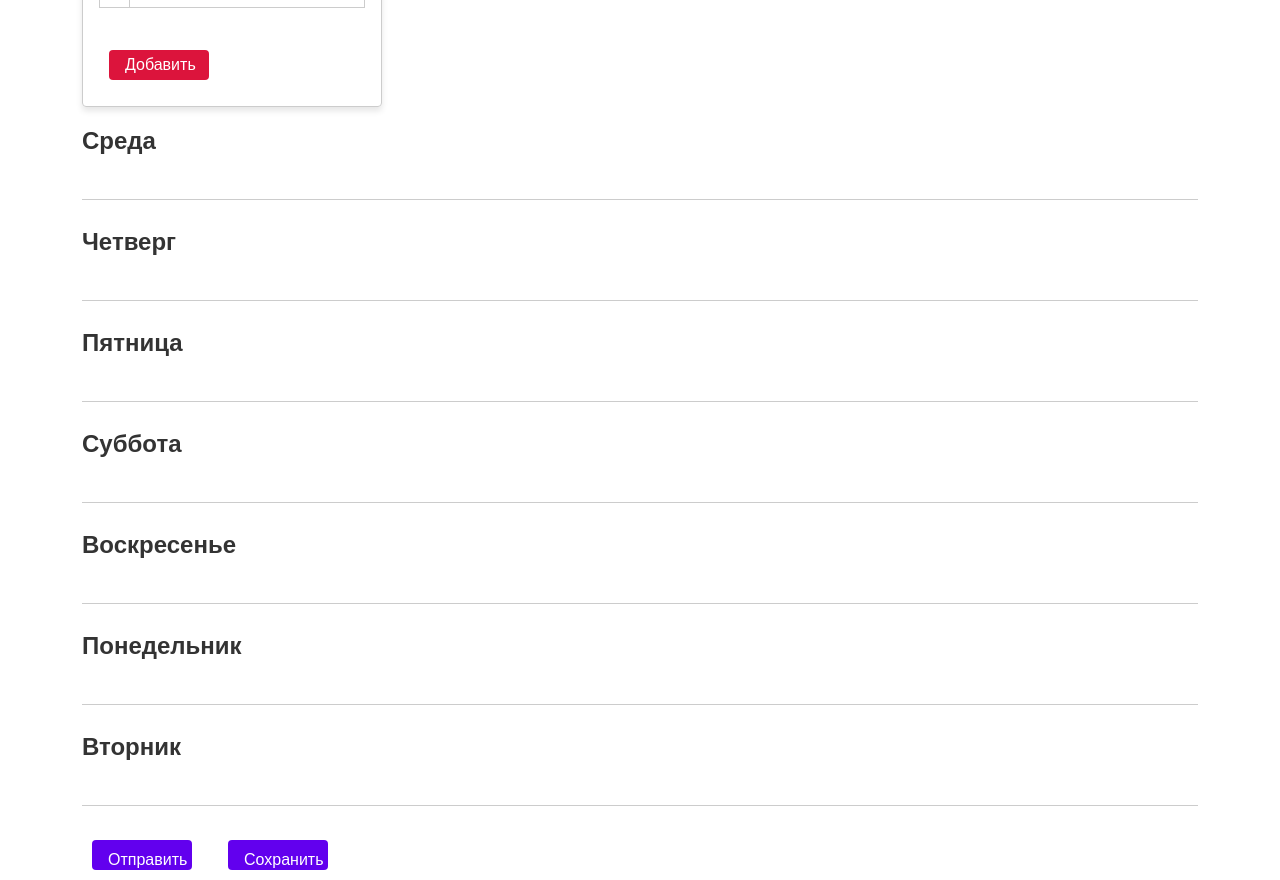
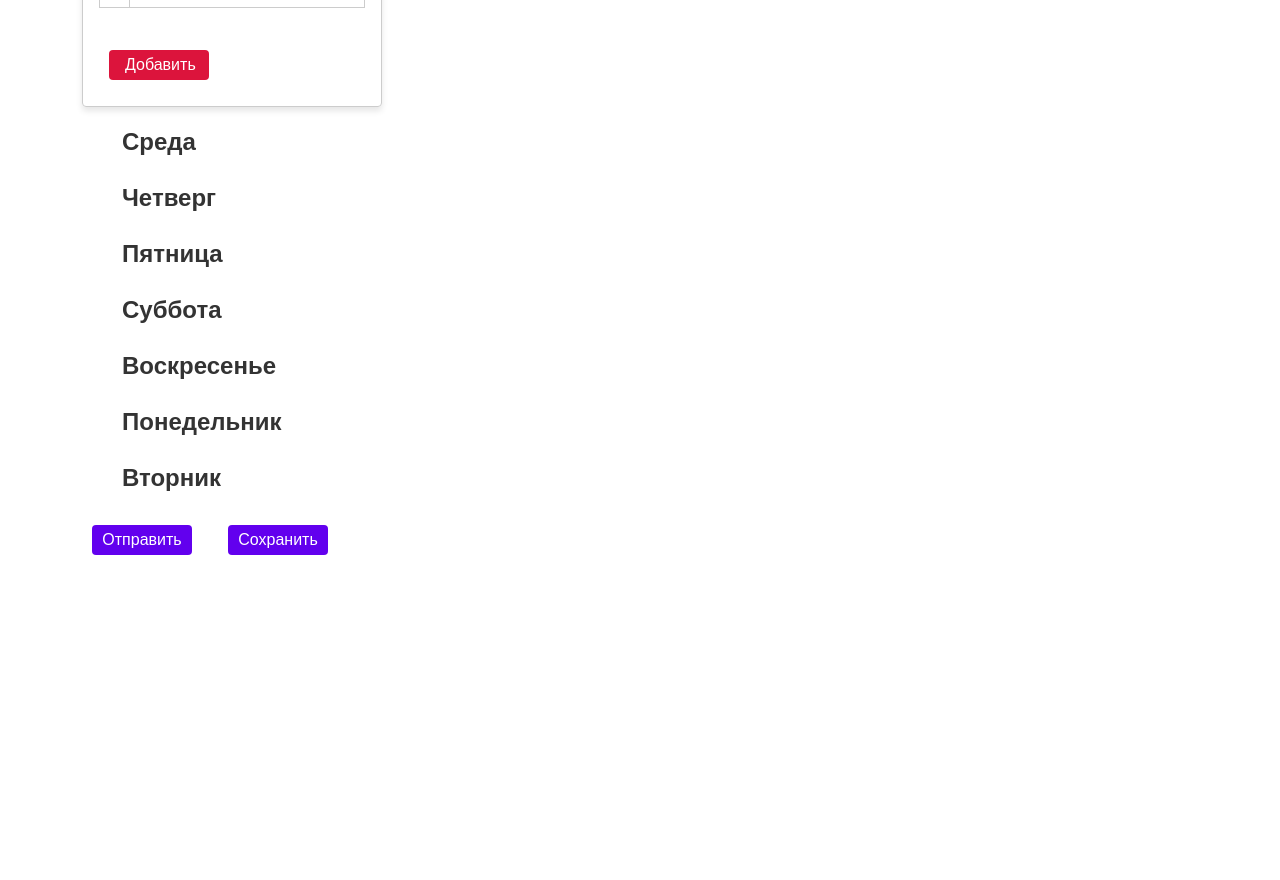
Before and after one commit to kbgrego/CartSchedulerAn, an Angular app: page / in a window 1280 px wide. Shown: the part 560-1440 px from the top of the page. After the commit the page ends 1125 px from the top, so only its background shows below. Built offline with nearby package versions, Linux system fonts and the light colour scheme.

Commit message:
Fixing wrap

```diff
--- a/src/app/cart-groups/cart-groups.component.css
+++ b/src/app/cart-groups/cart-groups.component.css
@@ -2,7 +2,7 @@
   display: flex;
   flex-direction: column;
   gap: 1rem;
-  padding: 1rem;
+  padding: 0.5rem;
   border: 1px solid #ccc;
   border-radius: 4px;
   font-family: Arial, sans-serif;
--- a/src/app/management/management.component.css
+++ b/src/app/management/management.component.css
@@ -10,15 +10,21 @@
   font-weight: bold;
   color: #333;
   margin-bottom: 0.5rem;
+  width: 100%;
+  padding-left: 40px;
 }
 
 .cart-weekday-cards {
   display: flex;
   flex-wrap: wrap;
-  gap: 1rem;
+  gap: rem;
 }
 
 .cart-day {
+  display: flex;
+}
+
+.cart-day-list {
   display: flex;
   flex-direction: column;
   gap: 1rem;
@@ -26,15 +32,16 @@
 
 .cart-time {
   display: flex;
+  flex-direction: row;
+  gap: 1rem;
+}
+
+.cart-group {
+  display: flex;
   flex-direction: column;
   gap: 0.5rem;
-}
-
-.cart-day .cart-group {
-  display: flex;
-  flex-direction: row;
-  gap: 0.5rem;
   flex-wrap: wrap;
+  margin: 5px;
 }
 
 .cart-break {
@@ -55,10 +62,13 @@ button {
   color: #fff;
   border: none;
   border-radius: 4px;
-  padding: 8px 16px;
+  padding: 8px 8px;
   cursor: pointer;
   font-size: 1rem;
   transition: background-color 0.3s ease;
+  text-align: center;
+  line-height: 10px;
+  float: right;
 }
 
 button:hover {
--- a/src/app/management/management.component.html
+++ b/src/app/management/management.component.html
@@ -1,4 +1,6 @@
+<div>
 
+</div>
 <div class="cart-sheet">
     <div>
       <div class="cart-weekday-title">Новая группа</div>
@@ -8,15 +10,20 @@
     </div>
 
     <div class="cart-day" *ngFor="let day of scheduleWeek">
-       <div class="cart-weekday-title">{{weekdays[day]}}</div>
-       <div class="cart-time" *ngFor=" let time of getScheduleDayTime(day) ">
-            <div class="cart-day">
-                <div class="cart-group" *ngFor="let schedule of getSchedule(day, time)">
-                    <app-cart-groups [schedule]="schedule"></app-cart-groups>
+    <table>
+        <tr>
+            <th class="cart-weekday-title">{{weekdays[day]}}</th>
+        </tr>
+        <tr class="cart-time" *ngFor=" let time of getScheduleDayTime(day) ">
+            <td>
+                <div class="cart-day">
+                    <div class="cart-group" *ngFor="let schedule of getSchedule(day, time)">
+                        <app-cart-groups [schedule]="schedule"></app-cart-groups>
+                    </div>
                 </div>
-            </div>
-            <div class="cart-break"></div>
-        </div>
+            </td>
+        </tr>
+    </table>
     </div>
 
     <div class="cart-button-panel">
```
